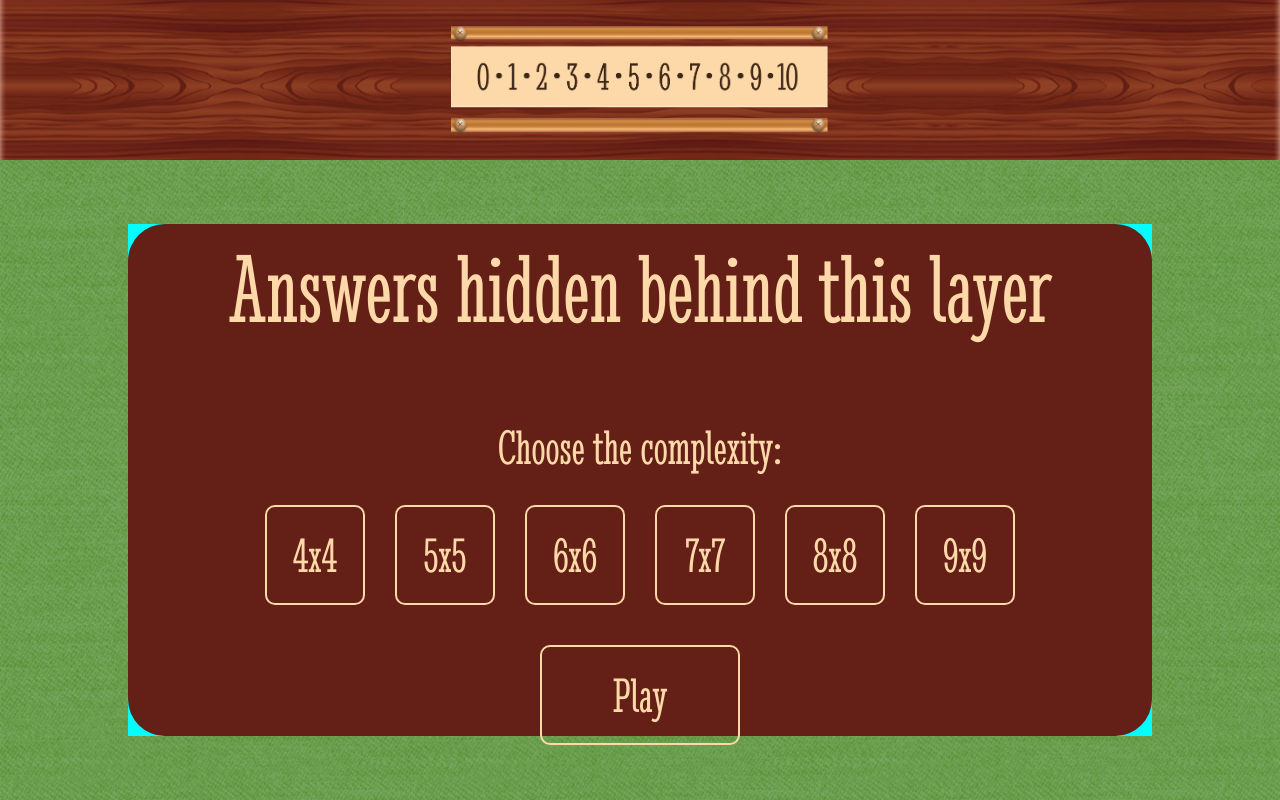
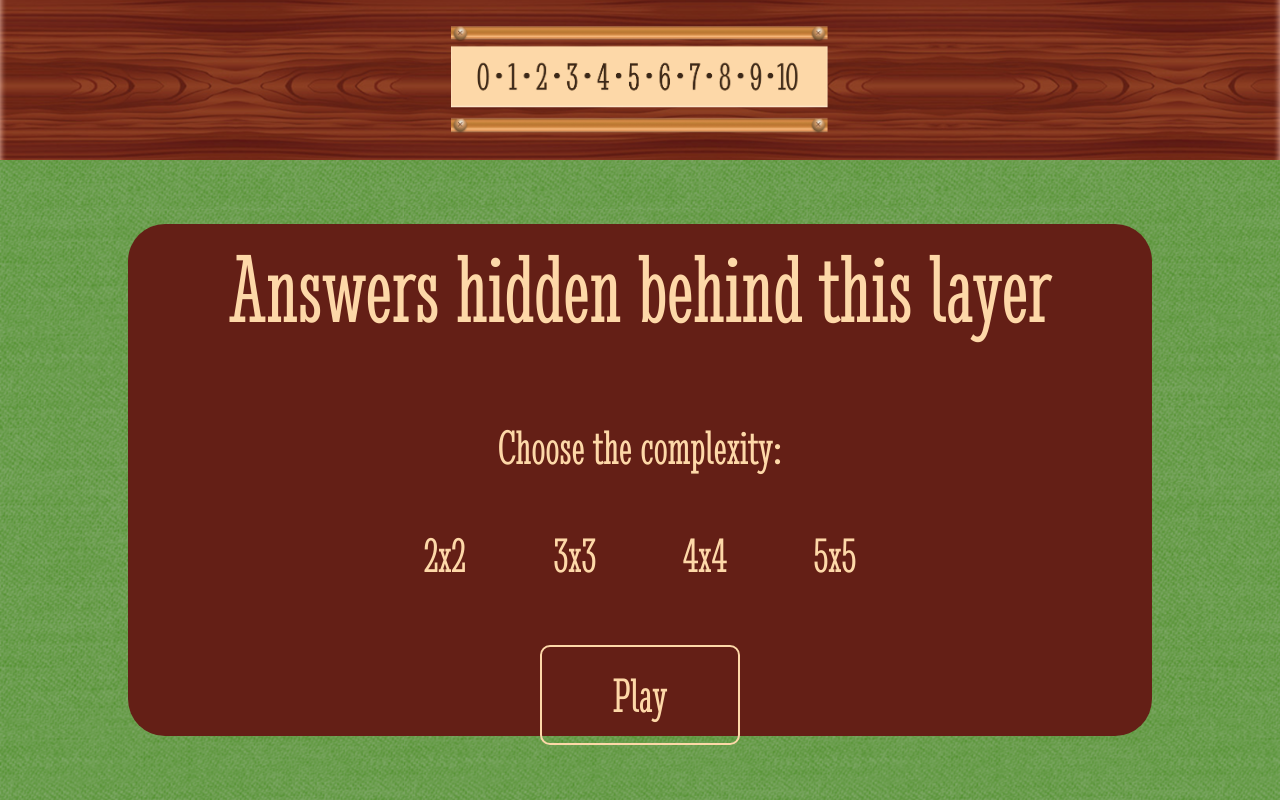
Before and after one commit to levchenkoNikita/MemoryGame, a React (Vite) app: page / in a window 1280 px wide. Built offline with nearby package versions, Linux system fonts and the light colour scheme.

Commit message:
The work with the Layer component is finished. Started developing a card system (CardList)

```diff
--- a/src/components/CardList.jsx
+++ b/src/components/CardList.jsx
@@ -1,9 +1,38 @@
-import React from "react";
+import React, { useState } from "react";
+import CardItem from "./UI/card/CardItem";
 
-const CardList = function() {
+const CardList = function ({ grid }) {
+    const [cardGrid, setCardGrid] = useState([
+        <CardItem />,
+        <CardItem />
+    ]);
+
+    const gridClasses = {
+        1: "grid-cols-1",
+        2: "grid-cols-2",
+        3: "grid-cols-3",
+        4: "grid-cols-4",
+        5: "grid-cols-5",
+        6: "grid-cols-6",
+    };
+
+    const gridCol = gridClasses[grid]
+
     return (
-        <div className="w-[80%] h-[80%] grid grid-cols-4 gap-[24px] bg-[aqua]">
+        <div className={`
+                h-[80%] aspect-[1] grid ${gridCol} place-items-center gap-[24px] bg-[red]
+                p-[20px]
+            `}>
+            <CardItem grid={grid}/>
+            <CardItem grid={grid}/>
+            <CardItem grid={grid}/>
+            <CardItem grid={grid}/>
 
+            <CardItem grid={grid}/>
+            <CardItem grid={grid}/>
+
+            <CardItem grid={grid}/>
+            <CardItem grid={grid}/>
         </div>
     );
 }
--- a/src/components/DownSurface.jsx
+++ b/src/components/DownSurface.jsx
@@ -4,30 +4,37 @@ import Layer from "./Layer";
 
 function DownSurface() {
     const complexityButtonRef = useRef(null);
-    const [gridCard, setGridCard] = useState(4);
-    const [isActive, setIsActive] = useState(true);
+    const [gridCards, setGridCards] = useState(3);
+    const [isActiveForLayer, setIsActiveForLayer] = useState(true);
+    const [isActiveForCard, setIsActiveForCard] = useState(false);
     const [isAside, setIsAside] = useState(true);
 
     function handleComplexityButton(event) {
-        setGridCard(event.target.value);
-        complexityButtonRef.current.isActive = false;
+        setGridCards(event.target.value);
+        console.log("GridCards: ", gridCards)
+        console.log("Event.target.value: ", event.target.value)
+        complexityButtonRef.current.classList.remove('border-current');
+        complexityButtonRef.current.classList.add('border-transparent');
         complexityButtonRef.current = event.target;
-        complexityButtonRef.current.isActive = true;
-        console.log(complexityButtonRef.current);
+        complexityButtonRef.current.classList.add('border-current');
+        complexityButtonRef.current.classList.remove('border-transparent');
     }
 
     function handlePlayButton() {
-        setIsActive(false);
+        setIsActiveForLayer(false);
     }
 
     return (
-        <div className="h-[80%] bg-[url('../assets/images/down-bg.png')] bg-[center] bg-[cover] bg-[no-repeat] flex items-center justify-center relative">
-            <CardList />
+        <div className="
+                h-[80%] bg-[url('../assets/images/down-bg.png')] bg-[center] bg-[cover]
+                bg-[no-repeat] flex items-center justify-center relative overflow-hidden
+            ">
+            <CardList grid={gridCards}/>
             <Layer
                 ref={complexityButtonRef}
                 onClickComplexityButton={handleComplexityButton}
                 onClickPlayButton={handlePlayButton}
-                stateClass={isActive}
+                stateClass={isActiveForLayer}
             />
         </div>
     )
--- a/src/components/Layer.jsx
+++ b/src/components/Layer.jsx
@@ -4,23 +4,21 @@ import ComplexityButton from "./UI/button/ComplexityButton";
 
 const Layer = React.forwardRef(function ({ onClickComplexityButton, stateClass, onClickPlayButton }, ref) {
     const [gridMap, setGridMap] = useState([
+        { id: Date.now(), value: 2 },
+        { id: Date.now(), value: 3 },
         { id: Date.now(), value: 4 },
-        { id: Date.now(), value: 5 },
-        { id: Date.now(), value: 6 },
-        { id: Date.now(), value: 7 },
-        { id: Date.now(), value: 8 },
-        { id: Date.now(), value: 9 }
+        { id: Date.now(), value: 5 }
     ]);
 
 
 
     return (
         <div className={`
-        text-[#FDD8A8] w-[80%] h-[80%] absolute top-[50%] left-[50%]
-        translate-[-50%] bg-[#641F16] flex-col items-center
-        justify-center gap-y-[45px] rounded-[37px]
-        ${stateClass ? 'flex' : 'hidden'}
-        `}>
+                text-[#FDD8A8] w-[80%] h-[80%] absolute top-[50%] left-[50%]
+                translate-[-50%] bg-[#641F16] flex flex-col items-center
+                justify-center gap-y-[45px] rounded-[37px] duration-[0.8s]
+                ${stateClass ? '' : 'translate-y-[100%]'}
+            `}>
             <h2 className="text-[100px] text-center select-none">Answers hidden behind this layer</h2>
             <div className="text-[50px] flex flex-col items-center gap-y-[20px]">
                 <h3 className="select-none">Choose the complexity:</h3>
@@ -28,9 +26,19 @@ const Layer = React.forwardRef(function ({ onClickComplexityButton, stateClass,
                     {gridMap.map((element, index) => (
                         index === 0
                             ?
-                            (<ComplexityButton ref={ref} key={element.id + index} grid={element.value} onClickComplexityButton={onClickComplexityButton} />)
+                            (<ComplexityButton
+                                ref={ref}
+                                key={element.id + index}
+                                grid={element.value}
+                                onClickComplexityButton={onClickComplexityButton}
+                            />)
                             :
-                            <ComplexityButton ref={ref} key={element.id + index} grid={element.value} onClickComplexityButton={onClickComplexityButton} />
+                            <ComplexityButton
+                                ref={ref}
+                                key={element.id + index}
+                                grid={element.value}
+                                onClickComplexityButton={onClickComplexityButton}
+                            />
                     ))}
                 </ul>
                 <button className="mt-[20px] w-[200px] h-[100px] border-[2px] border-solid rounded-[10px]" onClick={onClickPlayButton}>Play</button>
--- a/src/components/UI/button/ComplexityButton.jsx
+++ b/src/components/UI/button/ComplexityButton.jsx
@@ -7,9 +7,9 @@ const ComplexityButton = React.forwardRef(({ grid, onClickComplexityButton }, re
             <button
                 ref={ref}
                 className={`
-            w-[100px] h-[100px] flex items-center justify-center border-[2px]
-            border-solid rounded-[10px]
-            `}
+                    w-[100px] h-[100px] flex items-center justify-center border-[2px]
+                    border-solid border-transparent rounded-[10px]
+                `}
                 value={grid}
                 onClick={(event) => onClickComplexityButton(event)}
             >
--- a/src/components/UI/card/CardItem.jsx
+++ b/src/components/UI/card/CardItem.jsx
@@ -1,9 +1,23 @@
-import React from "react";
+import React, { useState } from "react";
 
 function CardItem() {
+    const [isActive, setIsActive] = useState(true);
+    const [isAside, setIsAside] = useState(false);
+
     return (
-        <button className={`w-[200px] h-[200px] bg-white p-[24px] flex center justify-center rounded-[16px]`} type="button">
-            <div className="w-[152px] h-[152px] bg-[url('../assets/images/card-back.png')] rounded-[8px]"></div>
+        <button className={`aspect-[1] w-full bg-white p-[24px] flex center justify-center rounded-[16px]`} type="button">
+            {/* <div
+                className={`
+                    w-[152px] h-[152px]  rounded-[8px]
+                    ${isAside ? 'hidden' :
+                        isActive ? 'bg-[url("../assets/images/.png")]' : 'bg-[url("../assets/images/card-back.png")]'
+                    }
+                `}
+            >
+
+            </div> */}
         </button>
     )
 }
+
+export default CardItem;
```
Also changed, not shown: src/assets/icons/birthday.svg (added).
